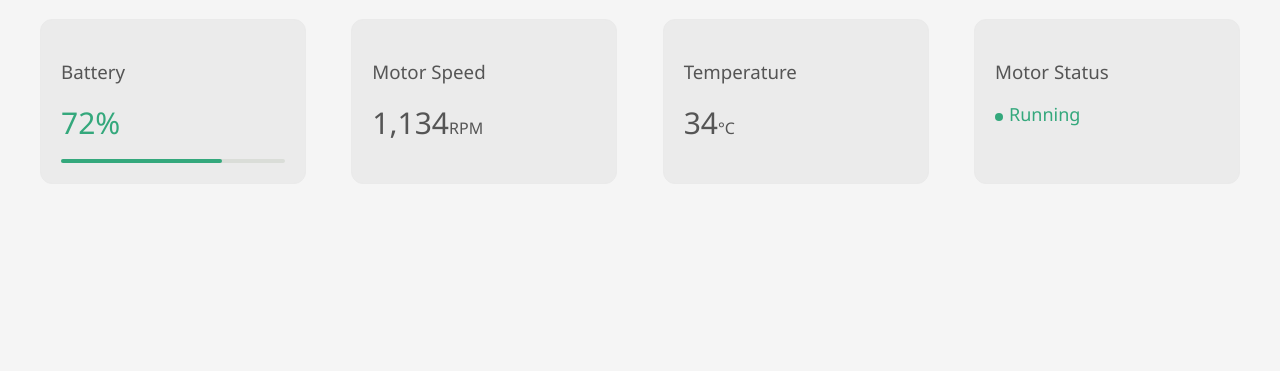
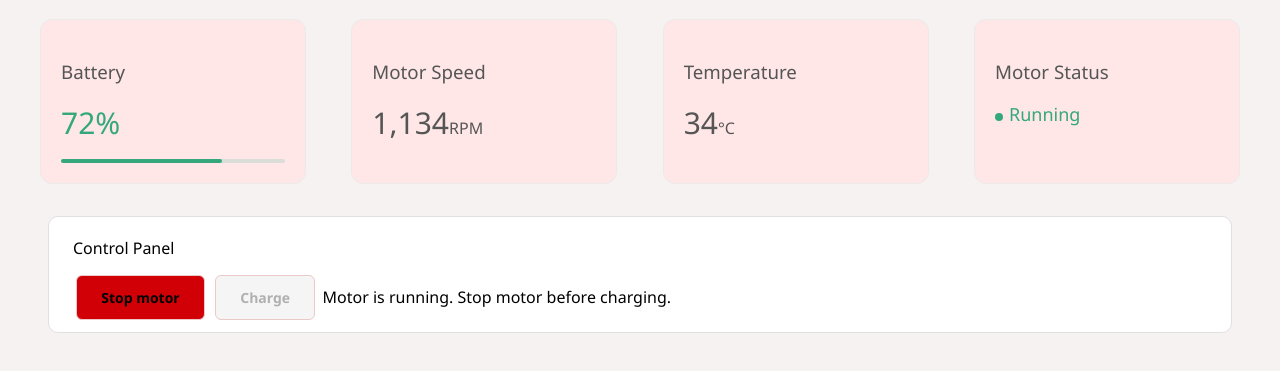
Before and after one commit to Liviu-Olteanu/RobotSimulator, a plain HTML site: page index.html in a window 1280 px wide. Shown: the part 75-446 px from the top of the page. Drawn offline with Linux system fonts and the light colour scheme.

Commit message:
Control panel finished

```diff
--- a/index.html
+++ b/index.html
@@ -36,6 +36,12 @@
           </div>
         </div>
       </section>
+      <section class="control_panel">
+        <h4>Control Panel</h4>
+        <button class="btn btn_control--stop">Stop motor</button>
+        <button class="btn btn_charge--ready" disabled>Charge</button>
+        <span>Motor is running. Stop motor before charging.</span>
+      </section>
     </main>
   </body>
 </html>
--- a/styles.css
+++ b/styles.css
@@ -5,8 +5,8 @@
   --color-charging: #007ad1;
   --color-stopped: #7c7c7c;
 
-  --bg-main: rgb(245, 245, 245);
-  --bg-card: #ebebeb;
+  --bg-main: rgb(246, 242, 242);
+  --bg-card: rgb(255, 231, 231);
   --text-main: #555555;
 }
 
@@ -158,3 +158,44 @@ body {
 .circle--warning {
   background-color: var(--color-danger);
 }
+
+.control_panel {
+  margin-top: 2rem;
+  background-color: #ffffff;
+  border: 1px solid #e0e0e0;
+  border-radius: 10px;
+  padding: 12px 24px;
+  margin-inline: 2.5rem;
+}
+
+.control_panel h4 {
+  font-weight: normal;
+  margin-top: 0.5rem;
+  margin-bottom: 1rem;
+}
+
+.btn {
+  margin: auto 0.2rem auto 0.2rem;
+  padding: 12px 24px;
+  border-radius: 6px;
+  border: 1px solid #ebc9c9;
+  font-size: 14px;
+  font-weight: 700;
+  cursor: pointer;
+}
+
+.btn_control--stop {
+  background-color: var(--color-danger);
+}
+
+.btn_control--start {
+  background-color: var(--color-full);
+}
+
+.btn_charge--ready {
+  background-color: whitesmoke;
+}
+
+.btn_charge--charging {
+  background-color: var(--color-charging);
+}
```
